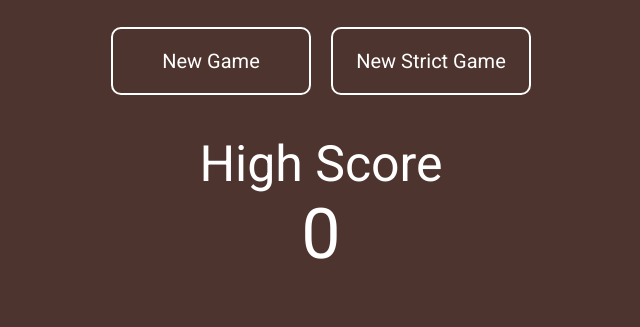
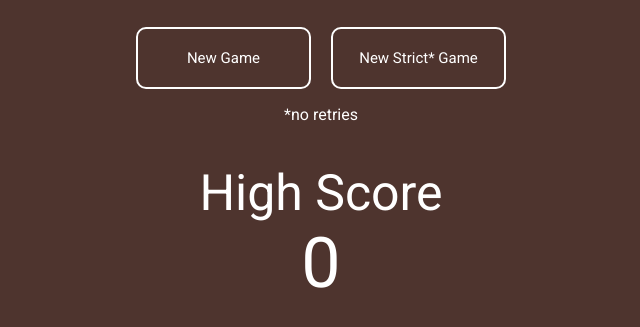
Before and after one commit to Meepasaurus/simon, a plain HTML site: page build/index.html in a window 1280 px wide. Shown: the part 619-946 px from the top of the page, without its empty margins (319-959 px from the left). Drawn offline with nearby package versions, Linux system fonts and the light colour scheme.

Commit message:
add strict mode explanation, update readme

```diff
--- a/assets/index.scss
+++ b/assets/index.scss
@@ -189,7 +189,7 @@ body {
 .options {
 	cursor: pointer;
 	width: 100%;
-	max-width: 200px;
+	max-width: 175px;
 	margin: 30px 10px 0 10px;
 	padding: 20px;
 	border: 2px solid white;
@@ -206,7 +206,7 @@ body {
 }
 
 .new-btn {
-	font-size: 20px;
+	font-size: 15px;
 }
 
 .high-score {
@@ -225,6 +225,14 @@ body {
 
 #high-score {
 	font-size: 70px;
+}
+
+.info {
+	width: 100%;
+	max-width: 300px;
+	margin: 0 auto;
+	color: white;
+	text-align: center;
 }
 
 @media screen and (max-width: 450px){
--- a/build/index.html
+++ b/build/index.html
@@ -71,9 +71,11 @@
 			</div>
 
 			<div id="new-strict-game" class="options">
-				<div class="new-btn">New Strict Game</div>
+				<div class="new-btn">New Strict* Game</div>
 			</div>
 		</section>
+
+		<section class="info"><p>*no retries</p></section>
 
 		<section class="high-score"><p>High Score</p><p id="high-score">0</p></section>
 	</main>
```
Also changed, not shown: assets/index.html (+3 -1 lines), README.md, build/index.css.
